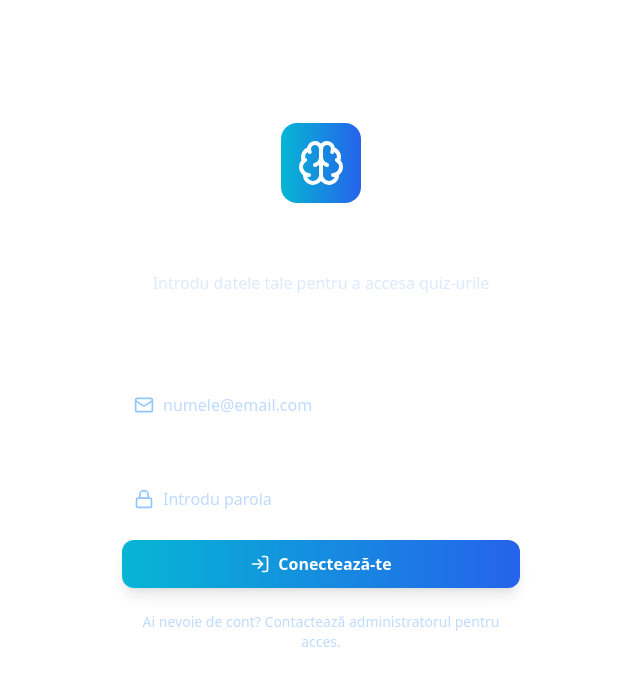
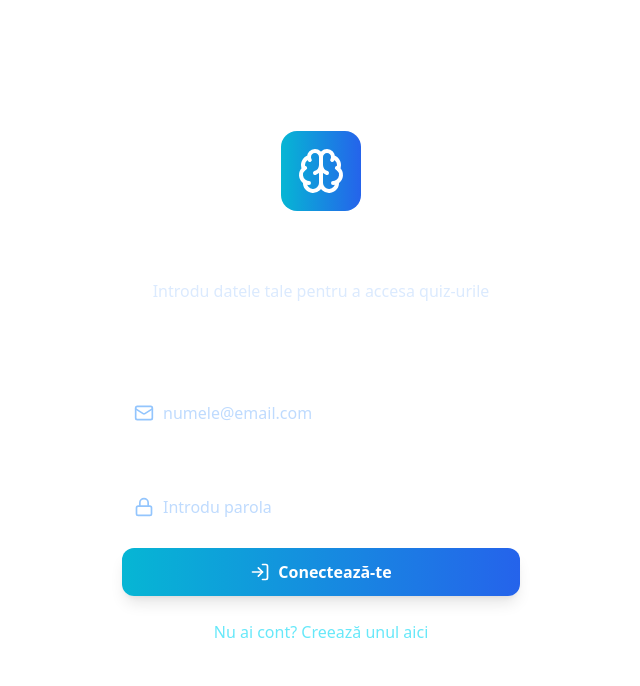
Before and after one commit to AlexBodnariuc/smart-quiz-solver, a React (Vite) app: page / in a window 1280 px wide. Shown: the top 686 px of the page, without its empty margins (319-959 px from the left). Built offline with nearby package versions, Linux system fonts and the light colour scheme.

Commit message:
Add account creation feature
Add a "Create account" option to the login form, allowing users to register if they don't have an account.

```diff
--- a/src/components/auth/EmailLoginForm.tsx
+++ b/src/components/auth/EmailLoginForm.tsx
@@ -1,15 +1,16 @@
 
 import { useState } from 'react';
 import { useEmailAuth } from './EmailAuthProvider';
-import { Brain, Mail, Lock, LogIn } from 'lucide-react';
+import { Brain, Mail, Lock, LogIn, UserPlus } from 'lucide-react';
 
 export const EmailLoginForm = () => {
+  const [isLogin, setIsLogin] = useState(true);
   const [email, setEmail] = useState('');
   const [password, setPassword] = useState('');
   const [loading, setLoading] = useState(false);
   const [error, setError] = useState('');
   const [success, setSuccess] = useState('');
-  const { signInWithEmail } = useEmailAuth();
+  const { signInWithEmail, signUpWithEmail } = useEmailAuth();
 
   const handleSubmit = async (e: React.FormEvent) => {
     e.preventDefault();
@@ -18,8 +19,13 @@ export const EmailLoginForm = () => {
     setSuccess('');
 
     try {
-      await signInWithEmail(email, password);
-      setSuccess('Te-ai conectat cu succes!');
+      if (isLogin) {
+        await signInWithEmail(email, password);
+        setSuccess('Te-ai conectat cu succes!');
+      } else {
+        await signUpWithEmail(email, password);
+        setSuccess('Contul a fost creat cu succes! Te-ai conectat automat.');
+      }
     } catch (err: any) {
       setError(err.message || 'A apărut o eroare');
     } finally {
@@ -38,10 +44,12 @@ export const EmailLoginForm = () => {
             </div>
           </div>
           <h1 className="text-3xl font-bold text-white mb-2">
-            Conectează-te
+            {isLogin ? 'Conectează-te' : 'Creează cont'}
           </h1>
           <p className="text-blue-100">
-            Introdu datele tale pentru a accesa quiz-urile
+            {isLogin
+              ? 'Introdu datele tale pentru a accesa quiz-urile'
+              : 'Creează un cont nou pentru a începe'}
           </p>
         </div>
 
@@ -80,7 +88,7 @@ export const EmailLoginForm = () => {
                   value={password}
                   onChange={(e) => setPassword(e.target.value)}
                   className="w-full pl-10 pr-4 py-3 bg-white/10 border border-white/30 rounded-xl text-white placeholder-blue-200 focus:outline-none focus:ring-2 focus:ring-cyan-500 focus:border-transparent"
-                  placeholder="Introdu parola"
+                  placeholder={isLogin ? "Introdu parola" : "Alege o parolă"}
                   required
                 />
               </div>
@@ -113,18 +121,36 @@ export const EmailLoginForm = () => {
                 </div>
               ) : (
                 <div className="flex items-center justify-center gap-2">
-                  <LogIn className="h-5 w-5" />
-                  Conectează-te
+                  {isLogin ? (
+                    <>
+                      <LogIn className="h-5 w-5" />
+                      Conectează-te
+                    </>
+                  ) : (
+                    <>
+                      <UserPlus className="h-5 w-5" />
+                      Creează cont
+                    </>
+                  )}
                 </div>
               )}
             </button>
           </form>
 
-          {/* Info */}
+          {/* Toggle Form */}
           <div className="mt-6 text-center">
-            <p className="text-blue-200 text-sm">
-              Ai nevoie de cont? Contactează administratorul pentru acces.
-            </p>
+            <button
+              onClick={() => {
+                setIsLogin(!isLogin);
+                setError('');
+                setSuccess('');
+              }}
+              className="text-cyan-300 hover:text-cyan-200 transition-colors"
+            >
+              {isLogin
+                ? 'Nu ai cont? Creează unul aici'
+                : 'Ai deja cont? Conectează-te aici'}
+            </button>
           </div>
         </div>
       </div>
```
